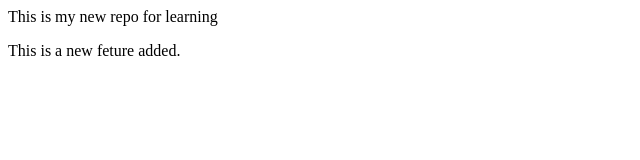
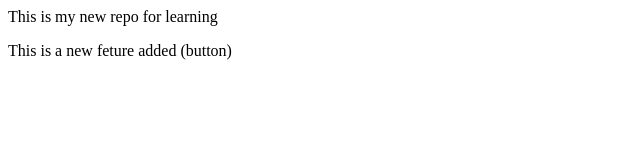
Before and after one commit to ajay-baral/localrepo, a plain HTML site: page index.html in a window 1280 px wide. Shown: the full height of the page, 0-640 px from the left. Drawn offline with Linux system fonts and the light colour scheme.

```diff
--- a/index.html
+++ b/index.html
@@ -1,2 +1,2 @@
 <p>This is my new repo for learning</p>
-<p>This is a new feture added.</p>
+<p>This is a new feture added (button)</p>
```
